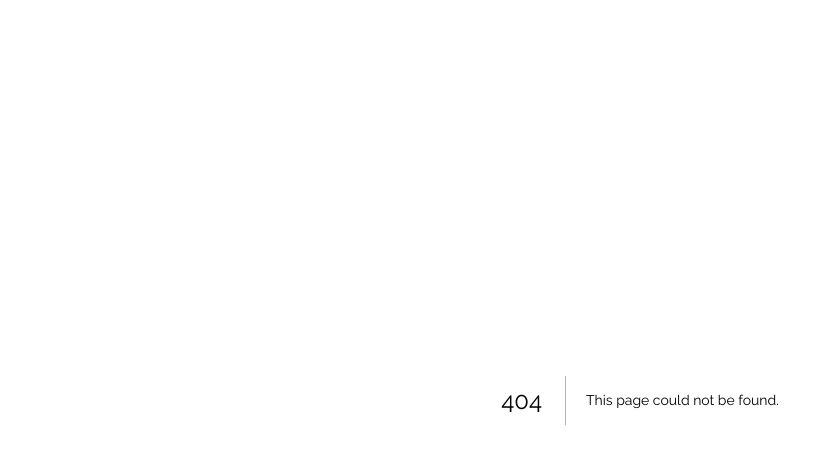
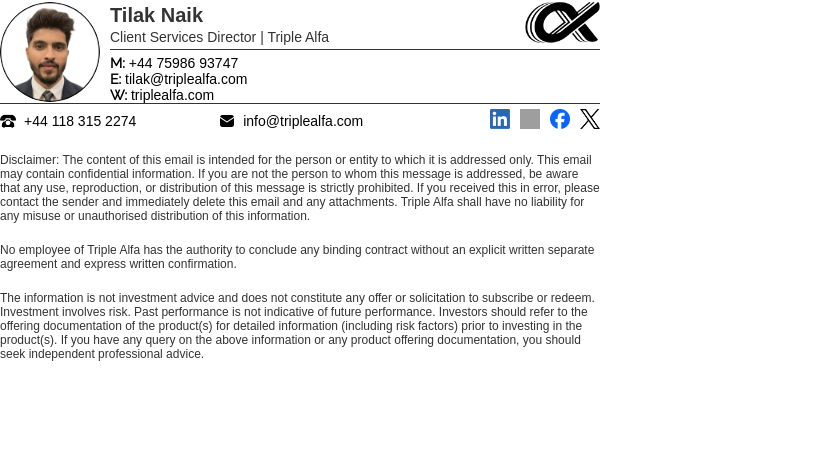
Before and after one commit to Adam-deb/Triplealfa, a Next.js app: page /tilak-signature in a window 1280 px wide. Before the commit this address had no page. Shown: the top 450 px of the page, without its empty margins (0-839 px from the left). Built offline with nearby package versions, Linux system fonts and the light colour scheme; grey boxes are pictures that could not be loaded.

Commit message:
Added Tilak's signature

```diff
--- a/src/app/fahad-signature/page.js
+++ b/src/app/tilak-signature/page.js
@@ -16,7 +16,7 @@ export default function Signature1() {
                 <tr>
                   <td width="100" style={{ paddingRight: '10px', verticalAlign: 'middle' }}>
                     <img
-                      src="/email-signitures/headshots/Fahad.png"
+                      src="/email-signitures/headshots/Tilak.png"
                       alt="headshot"
                       width="100"
                       height="100"
@@ -29,10 +29,10 @@ export default function Signature1() {
                         <tr>
                           <td style={{ textAlign: 'left', verticalAlign: 'middle' }}>
                             <p style={{ margin: '0', fontSize: '20px', fontWeight: 'bold', color: '#333', fontFamily: 'Arial, sans-serif' }}>
-                              Fahad Haris
+                              Tilak Naik
                             </p>
                             <p style={{ margin: '2px 0 0 0', fontSize: '14px', color: '#333', fontFamily: 'Arial, sans-serif' }}>
-                              Overseas Investment Manager | Triple Alfa
+                              Client Services Director | Triple Alfa
                             </p>
                           </td>
                           <td style={{ textAlign: 'right', verticalAlign: 'middle' }}>
@@ -48,11 +48,11 @@ export default function Signature1() {
                       </tbody>
                     </table>
                     <p style={{ margin: '5px 0 0', fontSize: '14px', color: '#555' }}>
-                      <a href="tel:+447860121271" style={{ color: 'black', textDecoration: 'none', fontFamily: 'Arial, sans-serif' }}>
-                        <strong>M:</strong> +44 7468 543618
+                      <a href="tel:+447598693747" style={{ color: 'black', textDecoration: 'none', fontFamily: 'Arial, sans-serif' }}>
+                        <strong>M:</strong>  +44 75986 93747
                       </a><br />
                       <a href="mailto:adam@triplealfa.com" style={{ color: 'black', textDecoration: 'none', fontFamily: 'Arial, sans-serif' }}>
-                        <strong>E:</strong> fahad.haris@triplealfa.com
+                        <strong>E:</strong> tilak@triplealfa.com
                       </a>
                     </p>
                     <p style={{ margin: '0', fontSize: '14px', color: '#555' }}>
```
Also changed, not shown: public/email-signitures/headshots/Tilak.png (added).
